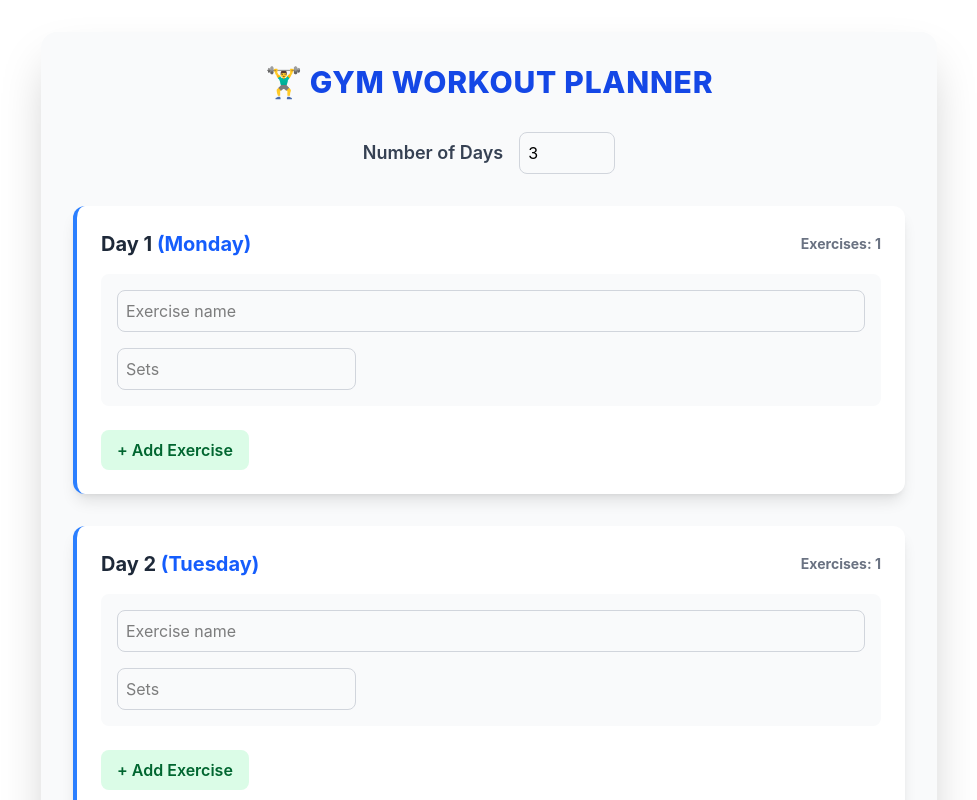
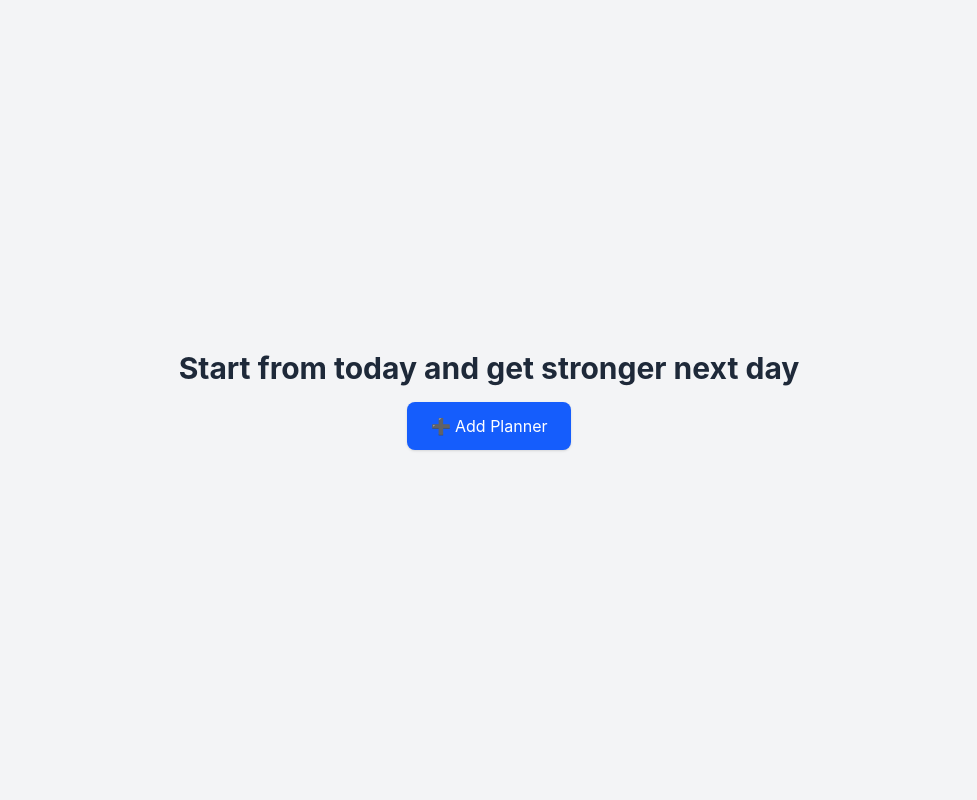
Before and after one commit to Subhadeep-Adhikary/Interactive-gym-planner, a React (Vite) app in the folder Virtual_gymbro/: page / in a window 1280 px wide. Shown: the top 800 px of the page, without its empty margins (151-1128 px from the left). Built offline with nearby package versions, Linux system fonts and the light colour scheme.

Commit message:
Add homepage and popup components; enhance input form with back navigation and PDF upload functionality

```diff
--- a/Virtual_gymbro/src/App.jsx
+++ b/Virtual_gymbro/src/App.jsx
@@ -1,9 +1,11 @@
 import React, { useState, useEffect } from 'react';
 import './App.css';
+import Homepage from './components/homepage';
 import Inputform from './components/input';
 import Daypage from './components/Daypage';
 import WeekPage from './components/Weekpage';
 import ExPage from './components/expage';
+import PdfUploader from './components/inputpdf';
 import { getExerciseByName } from './hooks/handleEx'
 
 function App() {
@@ -17,10 +19,48 @@ function App() {
   const [seedetails,setseedetails]=useState(false)
   const [log, setLog] = useState([]);
   const [pageex, setPageex] = useState(null);
+  const [popup, setpopup] = useState(false);
+  const [entry, setEntry] = useState('');
+  const [oninput, setOninput] = useState(false);
 
   const weekday = [
     "Monday","Tuesday","Wednesday","Thursday","Friday","Saturday","Sunday"
   ];
+
+  const setmanual=()=>{
+    setEntry("manual")
+    setpopup(false)
+    setOninput(true)
+    console.log("Manual entry selected");
+  }
+
+  const setpdf=()=>{
+    setEntry("pdf")
+    setpopup(false)
+    setOninput(true)
+    console.log("PDF entry selected");
+  }
+
+  const settext=()=>{
+    setEntry("text")
+    setpopup(false)
+    setOninput(true)
+    console.log("Text entry selected");
+  }
+
+  const pop = () => {
+    setpopup(true)
+
+  }
+
+  const closePopup1 = () => {
+    setpopup(false);
+  }
+
+  const backToHomepage = () => {
+    setOninput(false);
+    setEntry(null);
+  }
 
   const back=()=>{
     setSeeWeek((prev)=>!prev)
@@ -177,14 +217,17 @@ function App() {
             <Daypage planner={planner.find(p => p.day === (selectDate?selectDate:curday))} done={done} day={selectDate?selectDate:curday} onBack={back} seedetails={seedetail}/>
           )
         }
-        <button onClick={()=>{
-          setPlanner(null)
-        }} className="px-4 py-2 bg-blue-500 text-white rounded hover:bg-blue-600">
-          Update Planner
-        </button>
+        <div className="flex justify-center mt-1">
+          <button onClick={() => setPlanner(null)} className="px-6 py-3 bg-blue-500 text-white rounded-full hover:bg-blue-600 transition-colors duration-200">
+            Update Planner
+          </button>
+        </div>
       </div>
         )
-      :<Inputform
+      :(
+        oninput?
+        (entry&&
+          <Inputform
         number={number}
         exnum={exnum}
         weekday={weekday}
@@ -192,7 +235,12 @@ function App() {
         decrease={decrease}
         handleplanner={handleplanner}
         updateDays={updateDays}
-      />
+        onBack={backToHomepage}
+      />)
+        :
+        <Homepage popup={popup} onAddPlanner={() => pop() } closePopup1={closePopup1} setmanual={setmanual} setpdf={setpdf} settext={settext} />
+
+      )
     }
 
     </>
--- /dev/null
+++ b/Virtual_gymbro/src/components/homepage.jsx
@@ -0,0 +1,26 @@
+import React from "react";
+import Popup1 from "./popup";
+
+export default function Homepage({ popup, onAddPlanner ,closePopup1,setmanual,setpdf,settext }) {
+  return (
+    <div className="flex flex-col items-center justify-center min-h-screen bg-gray-100 p-6">
+      <h1 className="text-3xl font-bold text-gray-800 mb-4 text-center">
+        Start from today and get stronger next day
+      </h1>
+
+      {!popup && (
+        <button
+          onClick={onAddPlanner}
+          className="px-6 py-3 bg-blue-600 text-white rounded-lg shadow hover:bg-blue-700 transition"
+        >
+          ➕ Add Planner
+        </button>
+      )}
+      {popup && (
+        <div className="mt-6 w-full flex justify-center">
+          <Popup1 closePopup1={closePopup1} setmanual={setmanual} setpdf={setpdf} settext={settext} />
+        </div>
+      )}
+    </div>
+  );
+}
--- a/Virtual_gymbro/src/components/input.jsx
+++ b/Virtual_gymbro/src/components/input.jsx
@@ -9,7 +9,8 @@ export default function Inputform({
   increase,
   decrease,
   handleplanner,
-  updateDays
+  updateDays,
+  onBack
 }) {
 
 
@@ -19,6 +20,13 @@ export default function Inputform({
       onSubmit={handleplanner}
       className="w-full max-w-4xl mx-auto p-6 sm:p-8 bg-gray-50 rounded-2xl shadow-2xl space-y-8 my-8"
     >
+      <button
+        type="button"
+        onClick={onBack}
+        className="rounded-lg bg-gray-200 px-4 py-2 font-semibold text-gray-700 hover:bg-gray-300"
+      >
+        Back
+      </button>
       <h2 className="text-3xl font-extrabold text-center text-blue-700 uppercase tracking-wide">
         🏋️‍♂️ Gym Workout Planner
       </h2>
--- /dev/null
+++ b/Virtual_gymbro/src/components/popup.jsx
@@ -0,0 +1,40 @@
+import React from "react";
+
+export default function Popup1({ closePopup1,setmanual,setpdf,settext }) {
+
+  return (
+    <div className="relative w-full max-w-4xl rounded-lg bg-white p-6 shadow-lg">
+      <button
+        type="button"
+        onClick={closePopup1}
+        aria-label="Close popup"
+        title="Close popup"
+        className="absolute right-3 top-3 text-2xl leading-none text-gray-500 hover:text-gray-800"
+      >
+        &times;
+      </button>
+      <div className="flex flex-wrap items-center justify-center gap-3">
+        <h2 className="w-full text-center text-xl font-bold text-gray-800">
+          Choose Upload Option
+        </h2>
+
+        <button className="rounded bg-green-600 px-4 py-2 text-white hover:bg-green-700"
+        onClick={setmanual}
+        >
+          Upload Manually
+        </button>
+        <button className="rounded bg-purple-600 px-4 py-2 text-white hover:bg-purple-700"
+        onClick={setpdf}
+        >
+          Upload PDF
+        </button>
+        <button className="rounded bg-indigo-600 px-4 py-2 text-white hover:bg-indigo-700"
+        onClick={settext}
+        >
+          Upload Text
+        </button>
+
+      </div>
+    </div>
+  );
+}
--- /dev/null
+++ b/Virtual_gymbro/src/hooks/pdfreader.js
@@ -0,0 +1,31 @@
+import * as pdfjsLib from "pdfjs-dist";
+
+pdfjsLib.GlobalWorkerOptions.workerSrc = new URL(
+    "pdfjs-dist/build/pdf.worker.mjs",
+    import.meta.url,
+).toString();
+
+export const pdfreader = async (pdf) => {
+    if (!pdf) {
+        throw new TypeError("A PDF file is required");
+    }
+
+    const data = pdf instanceof Blob
+        ? new Uint8Array(await pdf.arrayBuffer())
+        : pdf;
+    const document = await pdfjsLib.getDocument({ data }).promise;
+    const pages = [];
+
+    for (let pageNumber = 1; pageNumber <= document.numPages; pageNumber += 1) {
+        const page = await document.getPage(pageNumber);
+        const content = await page.getTextContent();
+        const pageText = content.items
+            .map((item) => ("str" in item ? item.str : ""))
+            .join(" ")
+            .trim();
+
+        pages.push(pageText);
+    }
+
+    return pages.filter(Boolean).join("\n\n");
+};
```
